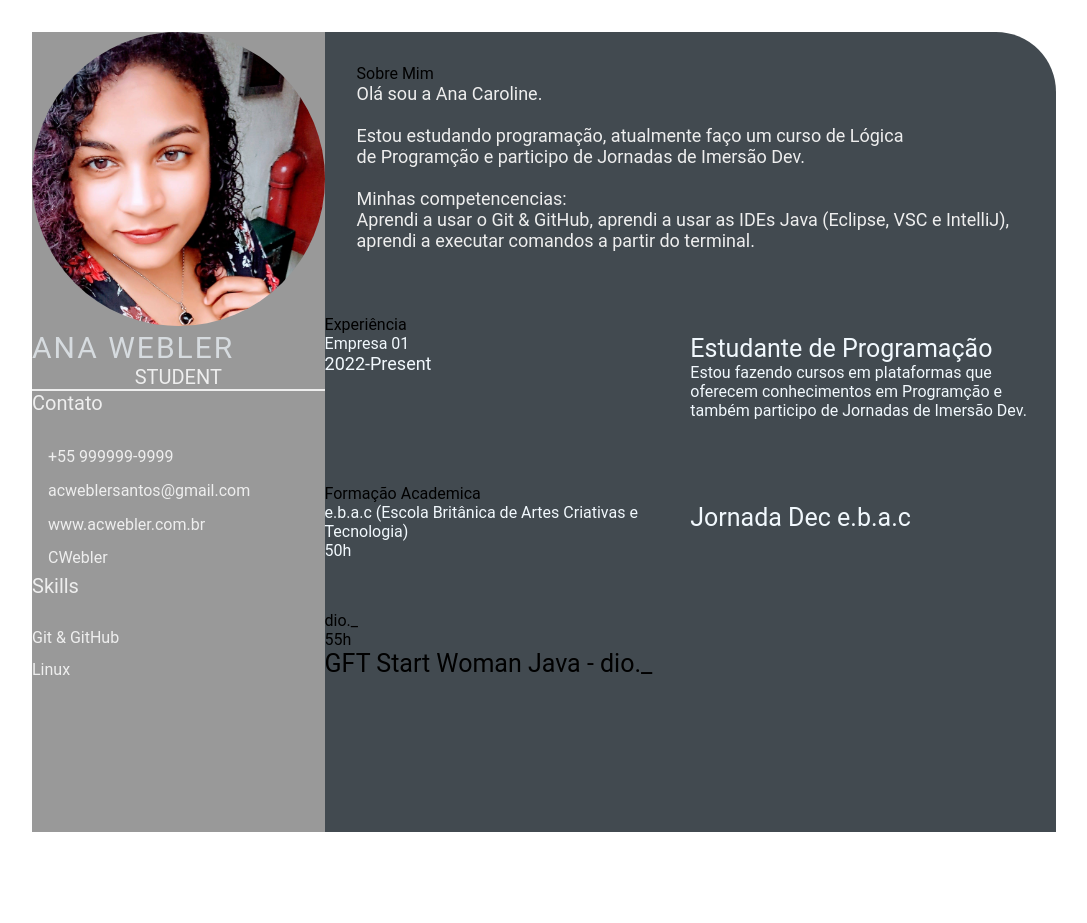
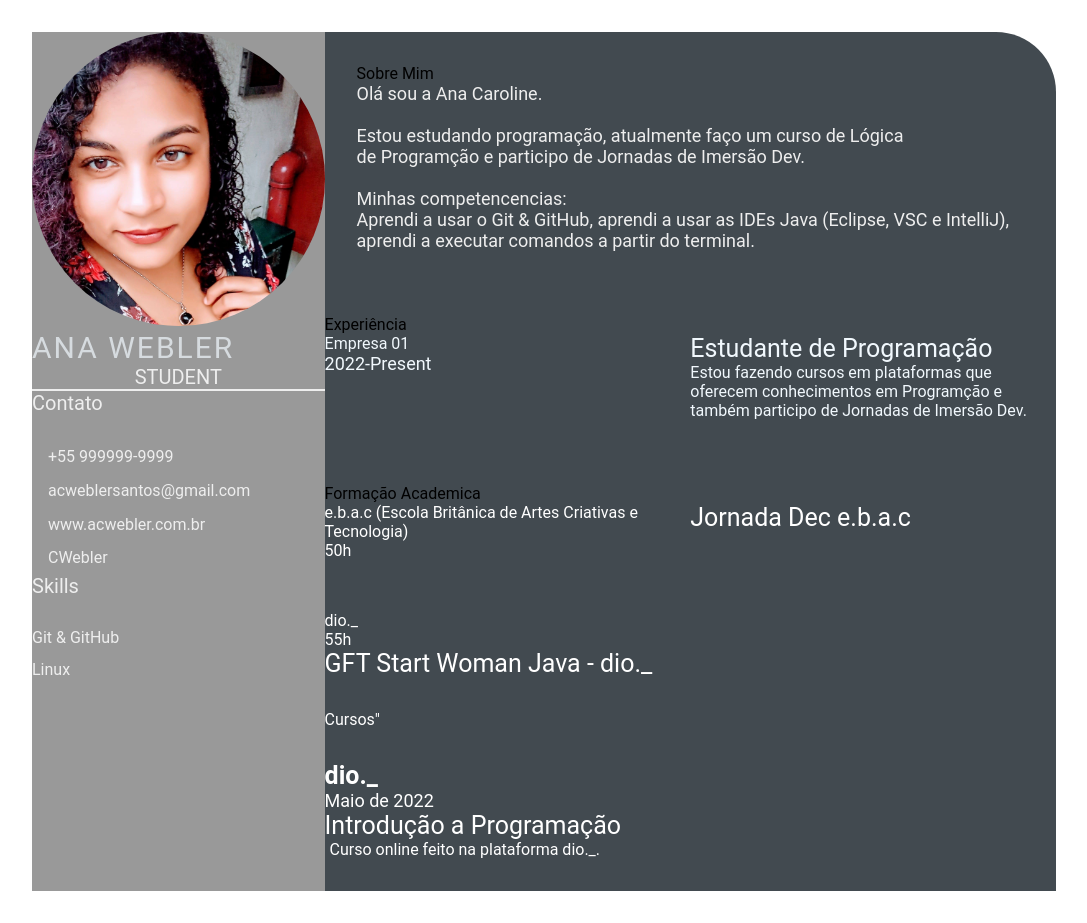
Before and after one commit to CWebler/CWebler.github.io, a plain HTML site: page index.html in a window 1280 px wide. Shown: the whole page, without its empty margins (96-1183 px from the left). Before the commit the page ends 864 px from the top, so only its background shows below. Drawn offline with Linux system fonts and the light colour scheme; files whose address does not match are found by name.

Commit message:
adicionar index.html (#7)

```diff
--- a/index.html
+++ b/index.html
@@ -79,7 +79,7 @@
             <section class="education gap">
                 <div class="rigth-title">Formação Academica</div>
             <div class="education-contents">
-                <div claas="education-left">
+                <div class="education-left">
                     <p class="education scholl-name">e.b.a.c (Escola Britânica de Artes Criativas e Tecnologia)</p>
                     <p class="education-time-period">50h</p>
                 </div>
@@ -88,15 +88,28 @@
                 </div>
                 </div> </br>
 
-                <div claas="education-left">
+                <div class="education-left">
                     <p class="education scholl-name">dio._</p>
                     <p class="education-time-period">55h</p>
                 </div>
                 <div class="education-right">
                     <p class="education-subject">GFT Start Woman Java - dio._</p>
                 </div>
+            </div>
+            </section>
+            <section class="awards gap">
+                 <div class="rigth-title">Cursos"</div>
+                <div class="awards-contents"></div>
+                  <div class="awards-left">
+                <p class="awards-company-name">dio._</p>
+                <p class="awards-time-period">Maio de 2022</p>
+                  </div>
+                  <div class="awards-right">
+                    <p class="awards-name">Introdução a Programação</p>
+                    <p class="awards-desc">Curso online feito na plataforma dio._.</p>
 
-            </div>
+                  </div>
+
             </section>
         </section>
         </section>
--- a/style.css
+++ b/style.css
@@ -136,3 +136,12 @@
     font-size: 16px;
     padding-left: 5px;
 }
+.awards {
+    color: white;
+}
+.education-left {
+    color: white!important;
+}
+.education-subject {
+    color: white;
+}
```
